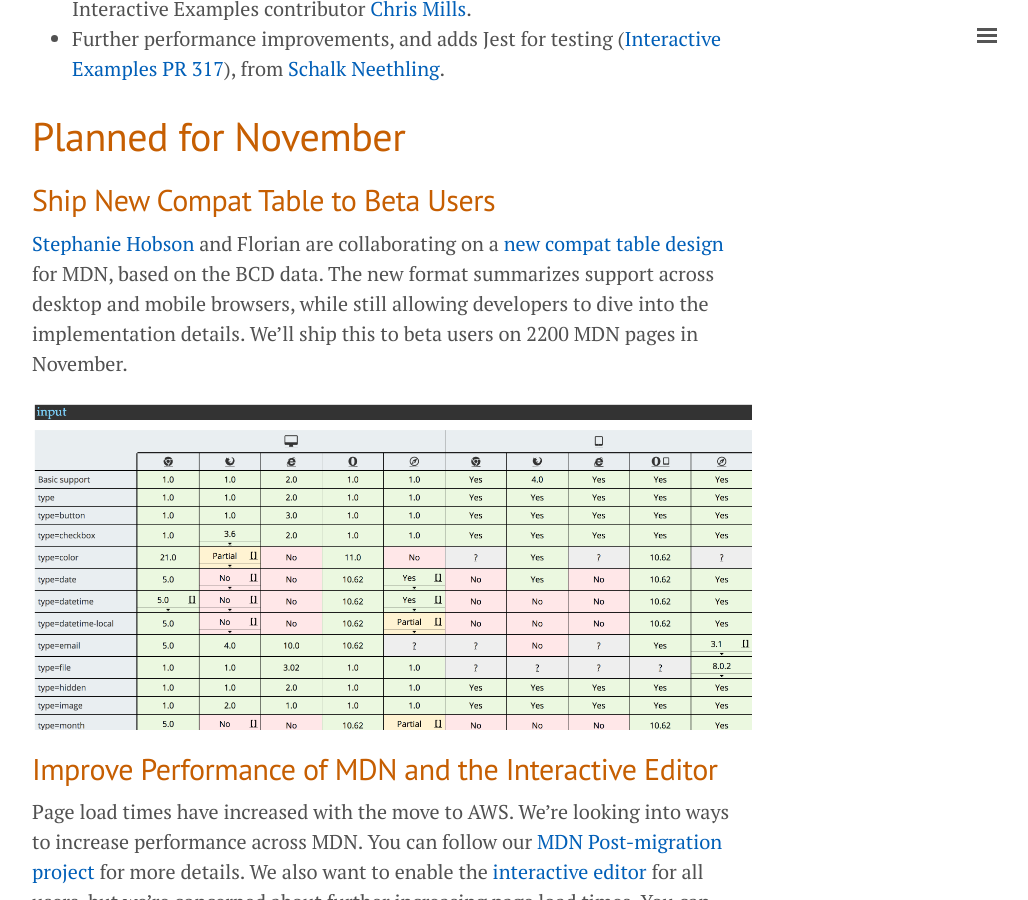
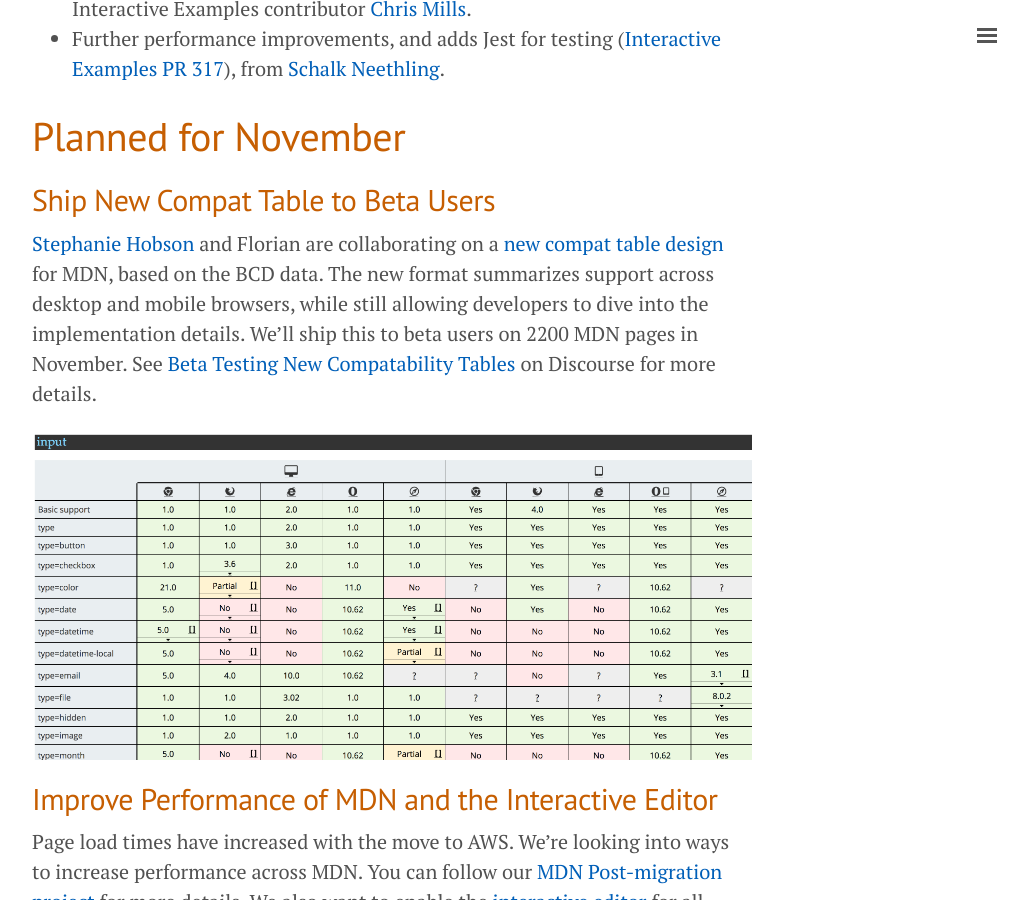
Before and after one commit to mozilla/meao, a Jekyll site: the page built from _posts/2017-11-07-kuma-report.md, in a window 1280 px wide and 900 px high, scrolled down 5191 px. Shown: the whole window, without its empty margins (248-1276 px from the left). Built offline with Jekyll 4.4.1, drawn with Linux system fonts in a browser that asks for light colours.

Commit message:
Add link to Discourse for compat table beta

```diff
--- a/_posts/2017-11-07-kuma-report.md
+++ b/_posts/2017-11-07-kuma-report.md
@@ -278,7 +278,9 @@ collaborating on a
 for MDN, based on the BCD data.
 The new format summarizes support across desktop and mobile browsers, while
 still allowing developers to dive into the implementation details. We'll ship
-this to beta users on 2200 MDN pages in November.
+this to beta users on 2200 MDN pages in November. See
+[Beta Testing New Compatability Tables](https://discourse.mozilla.org/t/beta-testing-new-compatability-tables/21269)
+on Discourse for more details.
 
 ![New Compat Table]({{ site.baseurl }}/public/images/kuma/2017-10-BCD-table.png)
 
```
